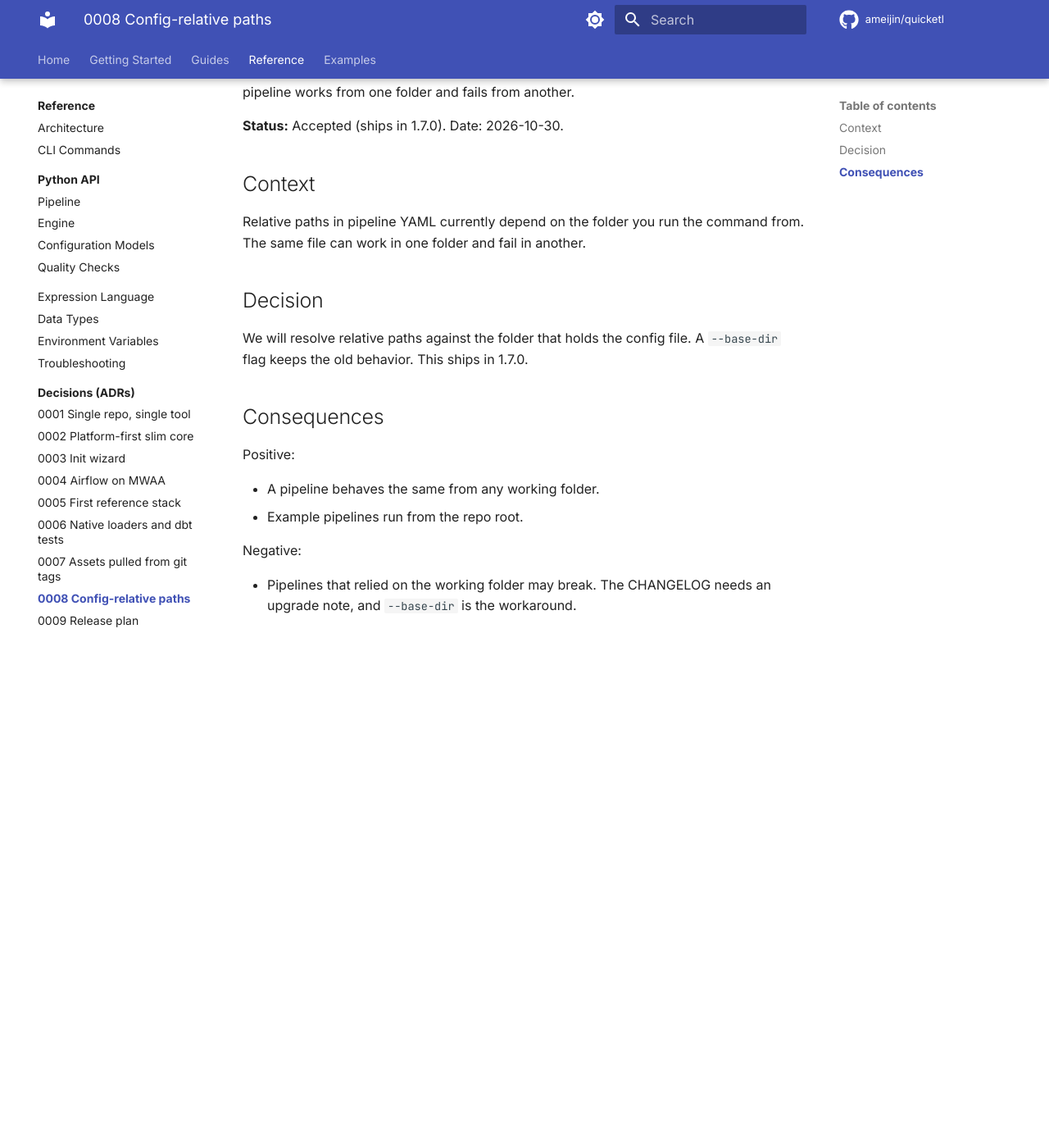
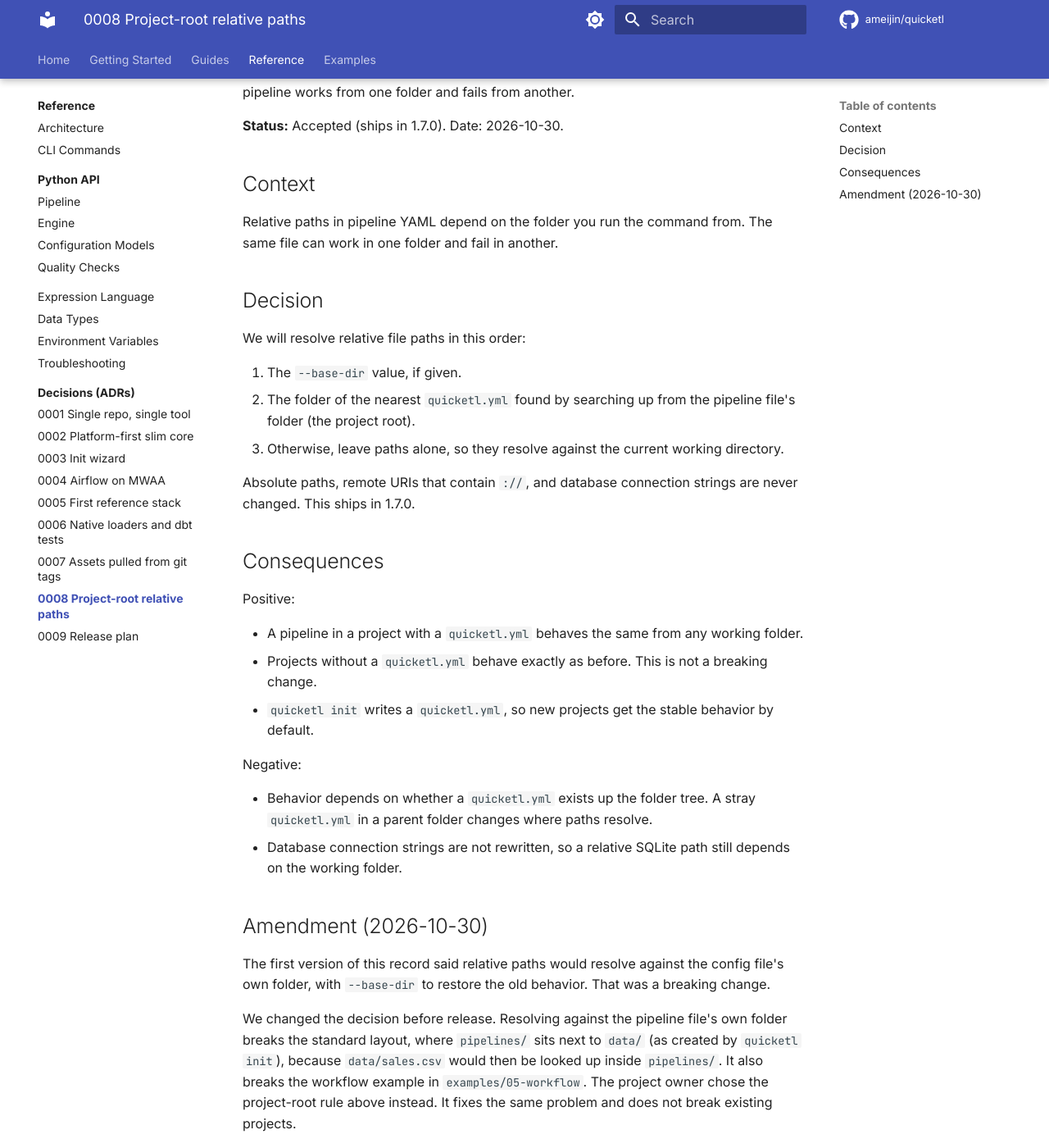
Before and after one commit to ameijin/quicketl, an MkDocs documentation site: the page built from docs/adr/0008-config-relative-paths.md, in a window 1280 px wide and 1400 px high, scrolled down 236 px. Shown: the whole window at 82% size. Built offline with MkDocs 1.6.1 and Material for MkDocs 9.7.7, drawn with Linux system fonts in a browser that asks for light colours; comment, search, counter and statistics services are not loaded; the version menu is left out; before the commit the page ends 1077 px from its top, so only the background shows below that; some of the changed text lies outside the part shown.

Commit message:
feat(config): resolve relative paths against the project root
Relative file paths in sources and sinks now resolve against
--base-dir if given, then the folder of the nearest quicketl.yml,
then the current directory as before. Absolute paths and remote URIs
are never changed. Pipelines can run from any folder once a project
has a quicketl.yml, and schedulers can pass --base-dir to `run` and
`workflow run`. Projects without a quicketl.yml behave exactly as in
1.6. ADR 0008 is amended to record why this rule replaced the
config-file-folder rule.

Co-Authored-By: Claude Opus 5.5 <noreply@anthropic.com>

```diff
--- a/docs/adr/0008-config-relative-paths.md
+++ b/docs/adr/0008-config-relative-paths.md
@@ -1,4 +1,4 @@
-# 0008: Config-relative paths with a `--base-dir` override
+# 0008: Project-root relative paths with a `--base-dir` override
 
 This record explains how relative paths in pipeline YAML files are resolved. Read it if a pipeline works from one folder and fails from another.
 
@@ -6,19 +6,33 @@ This record explains how relative paths in pipeline YAML files are resolved. Rea
 
 ## Context
 
-Relative paths in pipeline YAML currently depend on the folder you run the command from. The same file can work in one folder and fail in another.
+Relative paths in pipeline YAML depend on the folder you run the command from. The same file can work in one folder and fail in another.
 
 ## Decision
 
-We will resolve relative paths against the folder that holds the config file. A `--base-dir` flag keeps the old behavior. This ships in 1.7.0.
+We will resolve relative file paths in this order:
+
+1. The `--base-dir` value, if given.
+2. The folder of the nearest `quicketl.yml` found by searching up from the pipeline file's folder (the project root).
+3. Otherwise, leave paths alone, so they resolve against the current working directory.
+
+Absolute paths, remote URIs that contain `://`, and database connection strings are never changed. This ships in 1.7.0.
 
 ## Consequences
 
 Positive:
 
-- A pipeline behaves the same from any working folder.
-- Example pipelines run from the repo root.
+- A pipeline in a project with a `quicketl.yml` behaves the same from any working folder.
+- Projects without a `quicketl.yml` behave exactly as before. This is not a breaking change.
+- `quicketl init` writes a `quicketl.yml`, so new projects get the stable behavior by default.
 
 Negative:
 
-- Pipelines that relied on the working folder may break. The CHANGELOG needs an upgrade note, and `--base-dir` is the workaround.
+- Behavior depends on whether a `quicketl.yml` exists up the folder tree. A stray `quicketl.yml` in a parent folder changes where paths resolve.
+- Database connection strings are not rewritten, so a relative SQLite path still depends on the working folder.
+
+## Amendment (2026-10-30)
+
+The first version of this record said relative paths would resolve against the config file's own folder, with `--base-dir` to restore the old behavior. That was a breaking change.
+
+We changed the decision before release. Resolving against the pipeline file's own folder breaks the standard layout, where `pipelines/` sits next to `data/` (as created by `quicketl init`), because `data/sales.csv` would then be looked up inside `pipelines/`. It also breaks the workflow example in `examples/05-workflow`. The project owner chose the project-root rule above instead. It fixes the same problem and does not break existing projects.
--- a/mkdocs.yml
+++ b/mkdocs.yml
@@ -153,6 +153,7 @@ nav:
       - guides/configuration/index.md
       - Pipeline YAML: guides/configuration/pipeline-yaml.md
       - Variable Substitution: guides/configuration/variables.md
+      - Relative Paths: guides/configuration/relative-paths.md
       - JSON Schema for IDEs: guides/configuration/json-schema.md
     - Sources & Sinks:
       - guides/io/index.md
@@ -213,7 +214,7 @@ nav:
       - "0005 First reference stack": adr/0005-first-reference-stack.md
       - "0006 Native loaders and dbt tests": adr/0006-native-loaders-and-dbt-tests.md
       - "0007 Assets pulled from git tags": adr/0007-assets-pulled-from-git-tags.md
-      - "0008 Config-relative paths": adr/0008-config-relative-paths.md
+      - "0008 Project-root relative paths": adr/0008-config-relative-paths.md
       - "0009 Release plan": adr/0009-release-plan.md
 
   - Examples:
```
Also changed, not shown: docs/adr/0009-release-plan.md (+1 -1 lines), docs/adr/index.md (+1 -1 lines), docs/guides/configuration/pipeline-yaml.md (+2 -0 lines), docs/guides/configuration/relative-paths.md (added, +94 -0 lines), docs/reference/cli.md (+10 -0 lines), 8 other files.
